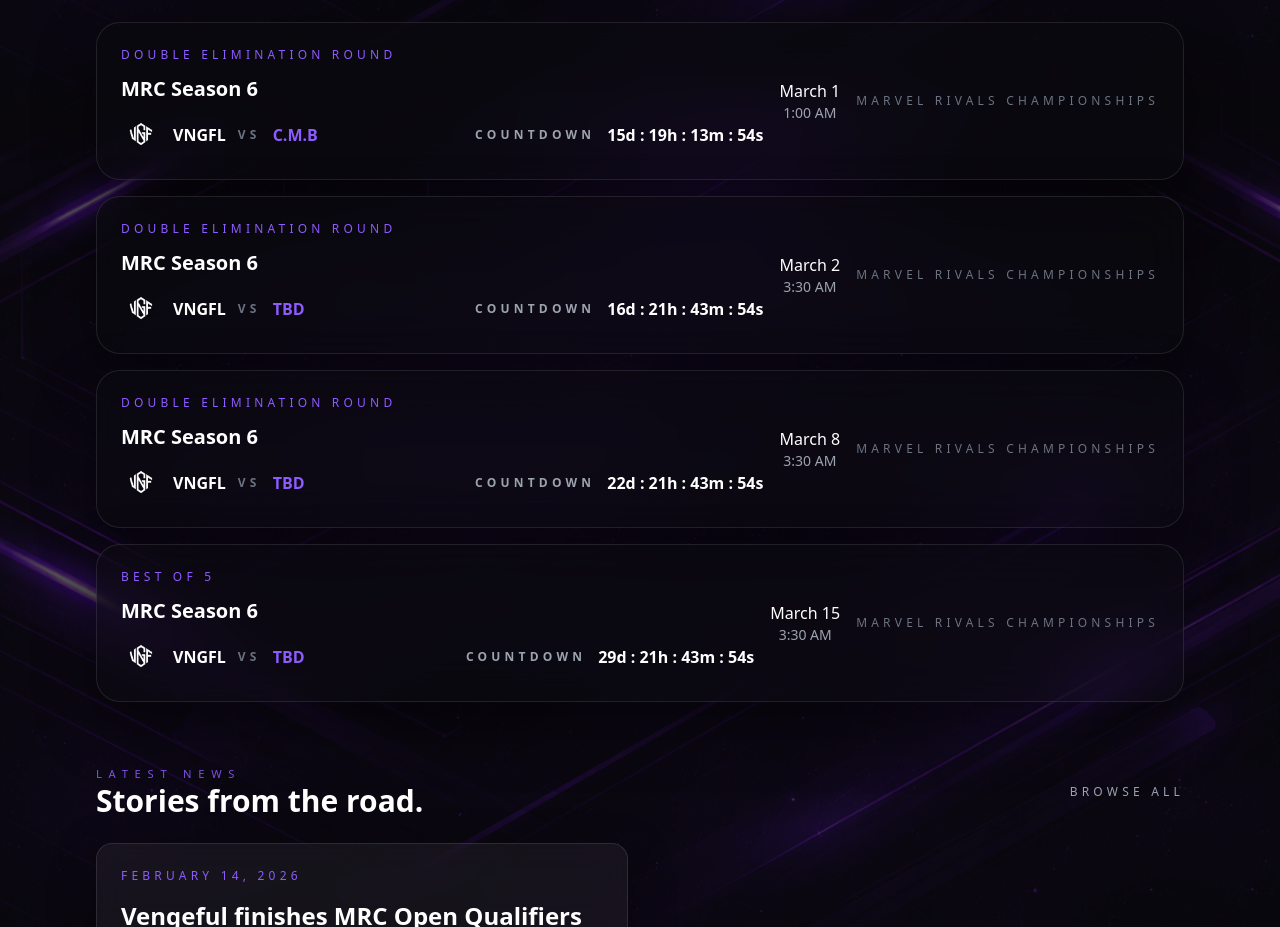
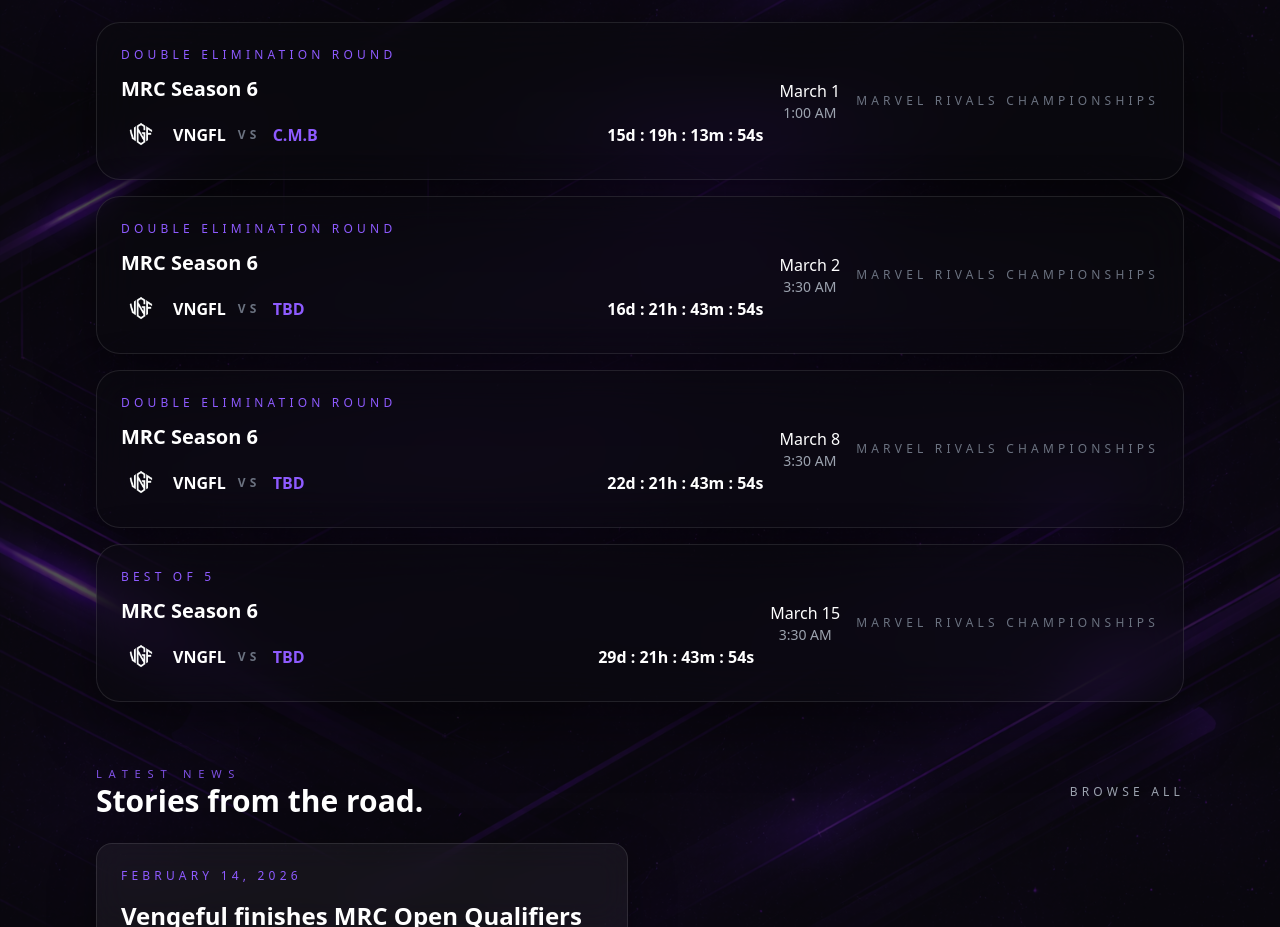
Before and after one commit to jtsagaratos/VengefulEsportWebsite, a Next.js app: page / in a window 1280 px wide. Shown: the part 3321-4248 px from the top of the page. Built offline with nearby package versions, Linux system fonts and the light colour scheme.

Commit message:
changes before google sheets integration

```diff
--- a/src/app/about/page.tsx
+++ b/src/app/about/page.tsx
@@ -75,7 +75,7 @@
               </p>
               <h3 className="text-2xl font-semibold">Ashh</h3>
               <p className="text-gray-300">
-                TBD
+                Ashh is Vengeful’s Head Coach, leading the team’s competitive development and strategic preparation. Currently studying biomedical sciences, he brings discipline, structure, and analytical thinking to the roster. A former rugby player, he understands high-performance environments and what it takes to compete at the highest level.
               </p>
             </article>
             <article className="glass-card p-6 space-y-3">
@@ -93,7 +93,7 @@
               </p>
               <h3 className="text-2xl font-semibold">Lea</h3>
               <p className="text-gray-300">
-                TBD
+                Lea serves as Vengeful’s Team Manager and Social Media Director, overseeing operations and shaping the team’s digital presence. She is currently studying forensic psychology and brings strong analytical thinking to both strategy and branding. Outside of esports, she enjoys music, dogs, and competitive FPS games.
               </p>
             </article>
                         <article className="glass-card p-6 space-y-3">
--- a/src/app/page.tsx
+++ b/src/app/page.tsx
@@ -354,8 +354,7 @@
                     <span>VNGFL</span>
                     <span className="text-xs uppercase tracking-[0.35em] text-gray-500">vs</span>
                     <span className="text-vengefulLight">{event.opponent}</span>
-                    <div className="ml-auto flex flex-wrap items-center gap-3">
-                      <span className="text-xs uppercase tracking-[0.35em] text-gray-400">Countdown</span>
+                    <div className="ml-auto flex flex-wrap items-center gap-3 text-vengefulLight">
                       <div>
                         <NextEventCountdown
                           targetDate={event.date}
--- a/src/app/schedule/page.tsx
+++ b/src/app/schedule/page.tsx
@@ -47,8 +47,7 @@
                   <span>VNGFL</span>
                   <span className="text-xs uppercase tracking-[0.4em] text-gray-500">vs</span>
                   <span className="text-vengefulLight">{nextEvent.opponent}</span>
-                  <div className="ml-auto flex flex-wrap items-center gap-3 text-xs uppercase tracking-[0.35em] text-gray-400">
-                    <span>Countdown</span>
+                  <div className="ml-auto flex flex-wrap items-center gap-3 text-vengefulLight">
                     <NextEventCountdown
                       targetDate={nextEvent.date}
                       className="text-lg font-semibold text-white leading-none whitespace-nowrap"
--- a/src/data/siteContent.ts
+++ b/src/data/siteContent.ts
@@ -137,6 +137,14 @@
     isLive: false,
     logo: aaptImage,
   },
+    {
+    name: "Hellfired",
+    platform: "Twitch",
+    url: "https://www.twitch.tv/hellfiredd1",
+    channel: "Hellfired",
+    isLive: false,
+    logo: "/VNGFLogo_1.png",
+  },
 ];
 
 export const scheduleEvents = [
```
